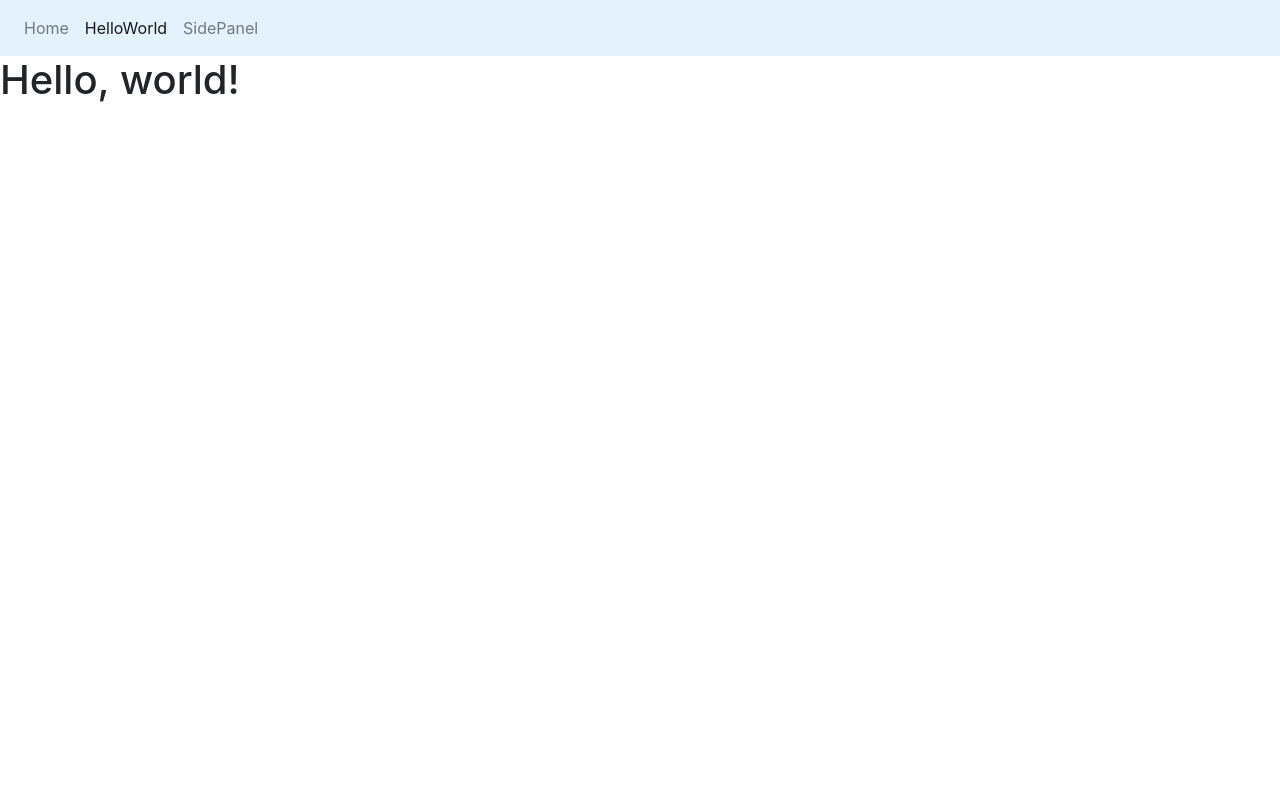
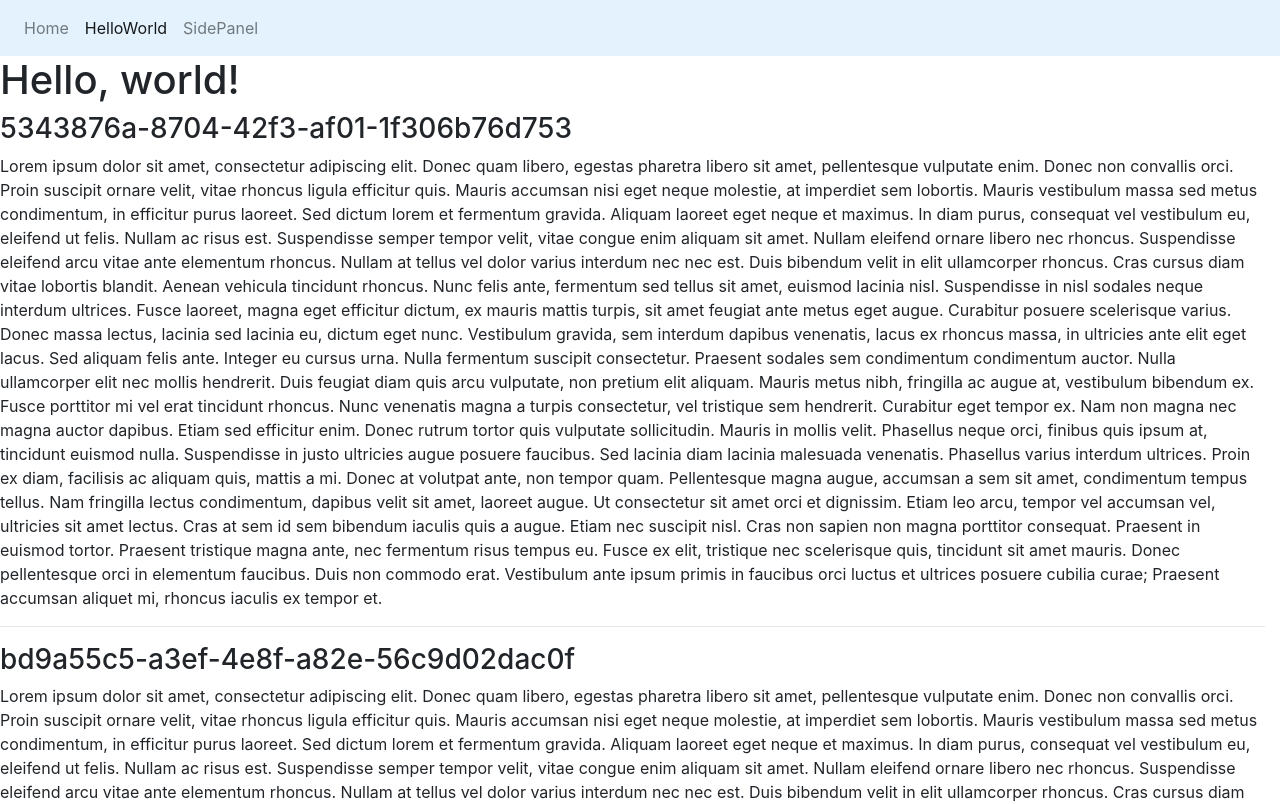
Before and after one commit to bodynar/mas.portal-components, a React (Create React App) app: page /helloWorld in a window 1280 px wide. Shown: the top 804 px of the page. Built offline with nearby package versions, Linux system fonts and the light colour scheme.

Commit message:
fix menu positioning

```diff
--- a/src/app/components/app/app.scss
+++ b/src/app/components/app/app.scss
@@ -1,10 +1,10 @@
 .app {
     position: relative;
 
-    .app-header {
-        margin-bottom: 3.5em;
-        position: relative;
-        z-index: 1;
+    &__header {
+        position: -webkit-sticky;
+        position: sticky;
+        top: 0;
     }
 
     &__loading-cover {
@@ -29,7 +29,7 @@
         }
     }
 
-    &__content {
+    &__container {
         &--loading {
             opacity: 0.25;
             pointer-events: none;
@@ -38,4 +38,8 @@
             height: auto;
         }
     }
+
+    * {
+        scroll-margin-top: 3.5em;
+    }
 }
--- a/src/app/components/app/app.tsx
+++ b/src/app/components/app/app.tsx
@@ -22,11 +22,11 @@ export default function App(): JSX.Element {
                 <div className={`app__loading-cover app__loading-cover--center${isLoading ? " app__loading-cover--visible" : ""}`}>
                     <img src="loading-02.svg" alt="Loading" />
                 </div>
-                <div className={`app__contnet${isLoading ? " app__content--loading" : ""}`}>
-                    <header className="app-header">
+                <div className={`app__container${isLoading ? " app__content--loading" : ""}`}>
+                    <header className="app__header">
                         <Menu items={menuItems} />
                     </header>
-                    <main className="container-fluid" style={{ paddingLeft: 0 }}>
+                    <main className="container-fluid app__content" style={{ paddingLeft: 0 }}>
                         <Switch>
                             <Route exact path="/">
                                 <Home />
--- a/src/app/components/hello-world/hello-world.tsx
+++ b/src/app/components/hello-world/hello-world.tsx
@@ -1,7 +1,53 @@
 import React from 'react';
 
+import generateUid from '../../common/uid';
+import { isNullOrUndefined } from '../../common/utils';
+
 export default function HelloWorld(): JSX.Element {
+    const loremIpsum: string = `
+        Lorem ipsum dolor sit amet, consectetur adipiscing elit. Donec quam libero, egestas pharetra libero sit amet, pellentesque vulputate enim. Donec non convallis orci. Proin suscipit ornare velit, vitae rhoncus ligula efficitur quis. Mauris accumsan nisi eget neque molestie, at imperdiet sem lobortis. Mauris vestibulum massa sed metus condimentum, in efficitur purus laoreet. Sed dictum lorem et fermentum gravida. Aliquam laoreet eget neque et maximus. In diam purus, consequat vel vestibulum eu, eleifend ut felis. Nullam ac risus est. Suspendisse semper tempor velit, vitae congue enim aliquam sit amet. Nullam eleifend ornare libero nec rhoncus. Suspendisse eleifend arcu vitae ante elementum rhoncus. Nullam at tellus vel dolor varius interdum nec nec est.
+        Duis bibendum velit in elit ullamcorper rhoncus. Cras cursus diam vitae lobortis blandit. Aenean vehicula tincidunt rhoncus. Nunc felis ante, fermentum sed tellus sit amet, euismod lacinia nisl. Suspendisse in nisl sodales neque interdum ultrices. Fusce laoreet, magna eget efficitur dictum, ex mauris mattis turpis, sit amet feugiat ante metus eget augue. Curabitur posuere scelerisque varius. Donec massa lectus, lacinia sed lacinia eu, dictum eget nunc. Vestibulum gravida, sem interdum dapibus venenatis, lacus ex rhoncus massa, in ultricies ante elit eget lacus. Sed aliquam felis ante.
+        Integer eu cursus urna. Nulla fermentum suscipit consectetur. Praesent sodales sem condimentum condimentum auctor. Nulla ullamcorper elit nec mollis hendrerit. Duis feugiat diam quis arcu vulputate, non pretium elit aliquam. Mauris metus nibh, fringilla ac augue at, vestibulum bibendum ex. Fusce porttitor mi vel erat tincidunt rhoncus. Nunc venenatis magna a turpis consectetur, vel tristique sem hendrerit.
+        Curabitur eget tempor ex. Nam non magna nec magna auctor dapibus. Etiam sed efficitur enim. Donec rutrum tortor quis vulputate sollicitudin. Mauris in mollis velit. Phasellus neque orci, finibus quis ipsum at, tincidunt euismod nulla. Suspendisse in justo ultricies augue posuere faucibus. Sed lacinia diam lacinia malesuada venenatis. Phasellus varius interdum ultrices. Proin ex diam, facilisis ac aliquam quis, mattis a mi. Donec at volutpat ante, non tempor quam. Pellentesque magna augue, accumsan a sem sit amet, condimentum tempus tellus.
+        Nam fringilla lectus condimentum, dapibus velit sit amet, laoreet augue. Ut consectetur sit amet orci et dignissim. Etiam leo arcu, tempor vel accumsan vel, ultricies sit amet lectus. Cras at sem id sem bibendum iaculis quis a augue. Etiam nec suscipit nisl. Cras non sapien non magna porttitor consequat. Praesent in euismod tortor. Praesent tristique magna ante, nec fermentum risus tempus eu. Fusce ex elit, tristique nec scelerisque quis, tincidunt sit amet mauris. Donec pellentesque orci in elementum faucibus. Duis non commodo erat. Vestibulum ante ipsum primis in faucibus orci luctus et ultrices posuere cubilia curae; Praesent accumsan aliquet mi, rhoncus iaculis ex tempor et.
+    `;
+    const iterrationCount: number = 10;
+
+    const content: Array<{
+        content: string,
+        uid: string,
+        prev?: string
+    }> = [];
+
+    for (let index = 0; index < iterrationCount; index++) {
+        content.push({
+            content: loremIpsum,
+            uid: generateUid(),
+            prev: content[index - 1]?.uid
+        });
+    }
+
+    const [state] = React.useState<Array<{
+        content: string,
+        uid: string,
+        prev?: string
+    }>>(content);
+
     return (
-        <h1>Hello, world!</h1>
+        <>
+            <h1>Hello, world!</h1>
+            {state.map(item =>
+                <div id={item.uid}>
+                    <h3>{item.uid}</h3>
+                    <p> {item.content} </p>
+                    {
+                        isNullOrUndefined(item.prev)
+                            ? undefined
+                            : <a href={`#${item.prev}`}> Previous item {item.prev}</a>
+                    }
+                    <hr />
+                </div>
+            )}
+        </>
     );
 };
--- a/src/app/components/menu/menu.scss
+++ /dev/null
@@ -1,7 +0,0 @@
-.app-navbar {
-    position: fixed;
-    top: 0;
-    left: 0;
-    right: 0;
-    max-height: 3.5em;
-}
--- a/src/app/components/menu/menu.tsx
+++ b/src/app/components/menu/menu.tsx
@@ -1,7 +1,5 @@
 /* eslint-disable jsx-a11y/anchor-is-valid */
 import React from "react";
-
-import "./menu.scss";
 
 import { Link, useLocation } from "react-router-dom";
 
@@ -32,7 +30,7 @@ export default function Menu(props: MenuProps = defaultMenuProps): JSX.Element {
     const { pathname } = useLocation();
 
     return (
-        <nav className="app-navbar navbar navbar-light navbar-expand-lg" style={{ backgroundColor: "#e3f2fd" }}>
+        <nav className="navbar navbar-light navbar-expand-lg" style={{ backgroundColor: "#e3f2fd" }}>
             <button className="navbar-toggler" type="button" data-toggle="collapse" data-target="#navbarText" aria-controls="navbarText" aria-expanded="false" aria-label="Toggle navigation">
                 <span className="navbar-toggler-icon"></span>
             </button>
```
